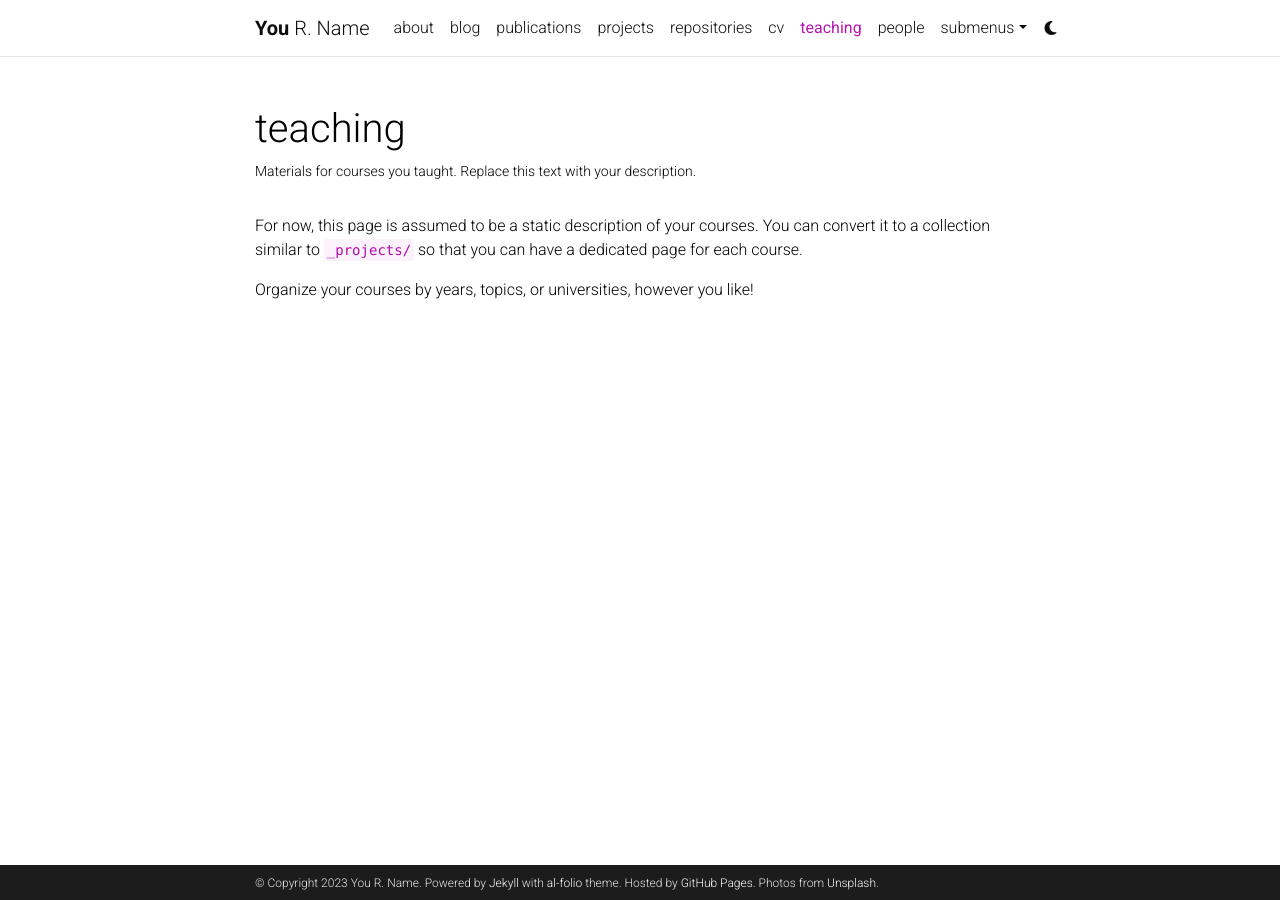
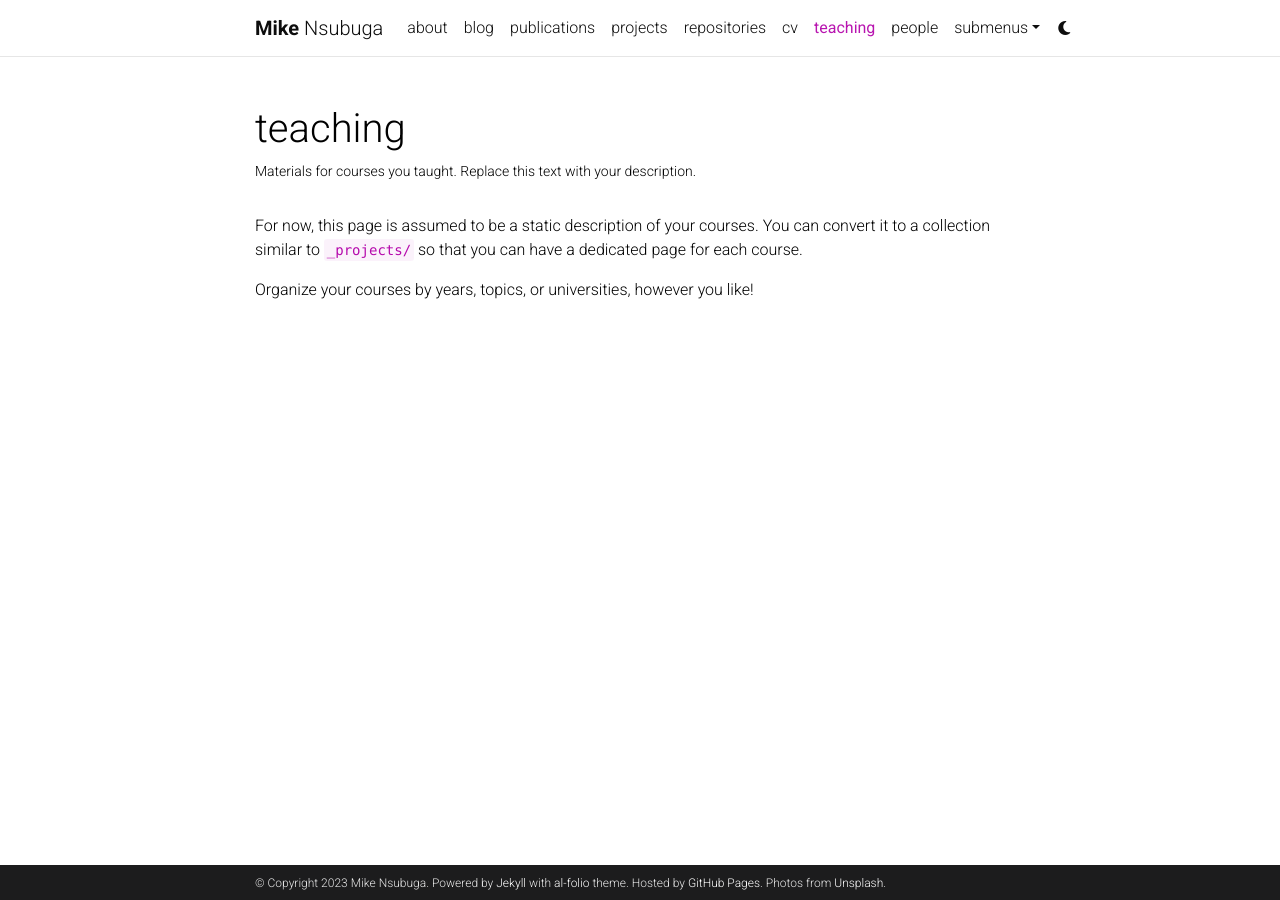
Before and after one commit to mikensubuga/mikensubuga.github.io, a Jekyll site: the page built from _pages/teaching.md, in a window 1280 px wide. Built offline with Jekyll 4.4.1, drawn with Linux system fonts in a browser that asks for light colours; comment, search, counter and statistics services are not loaded; a style sheet for code colours, icons or effects is not loaded.

```diff
--- a/_config.yml
+++ b/_config.yml
@@ -3,10 +3,10 @@
 # -----------------------------------------------------------------------------
 
 title: blank # the website title (if blank, full name will be used instead)
-first_name: You
-middle_name: R.
-last_name: Name
-email: you@example.com
+first_name: Mike
+middle_name:
+last_name: Nsubuga
+email: nsubugamike021@gmail.com
 description: > # the ">" symbol means to ignore newlines until "footer_text:"
   A simple, whitespace theme for academics. Based on [*folio](https://github.com/bogoli/-folio) design.
 footer_text: >
@@ -18,8 +18,8 @@ keywords: jekyll, jekyll-theme, academic-website, portfolio-website  # add your
 lang: en # the language of your site (for example: en, fr, cn, ru, etc.)
 icon: ⚛️  # the emoji used as the favicon (alternatively, provide image name in /assets/img/)
 
-url: https://alshedivat.github.io # the base hostname & protocol for your site
-baseurl: /al-folio # the subpath of your site, e.g. /blog/
+url: https://mikensubuga.github.io # the base hostname & protocol for your site
+baseurl: # the subpath of your site, e.g. /blog/
 last_updated: false # set to true if you want to display last updated in the footer
 impressum_path:  # set to path to include impressum link in the footer, use the same path as permalink in a page, helps to conform with EU GDPR
 
@@ -155,8 +155,8 @@ disqus_shortname: al-folio # put your disqus shortname
 # If you have blog posts published on medium.com or other external sources,
 # you can display them in your blog by adding a link to the RSS feed.
 external_sources:
-  - name: medium.com
-    rss_url: https://medium.com/@al-folio/feed
+  - name: #medium.com
+    rss_url: #https://medium.com/@al-folio/feed
 
 # -----------------------------------------------------------------------------
 # Collections
```
